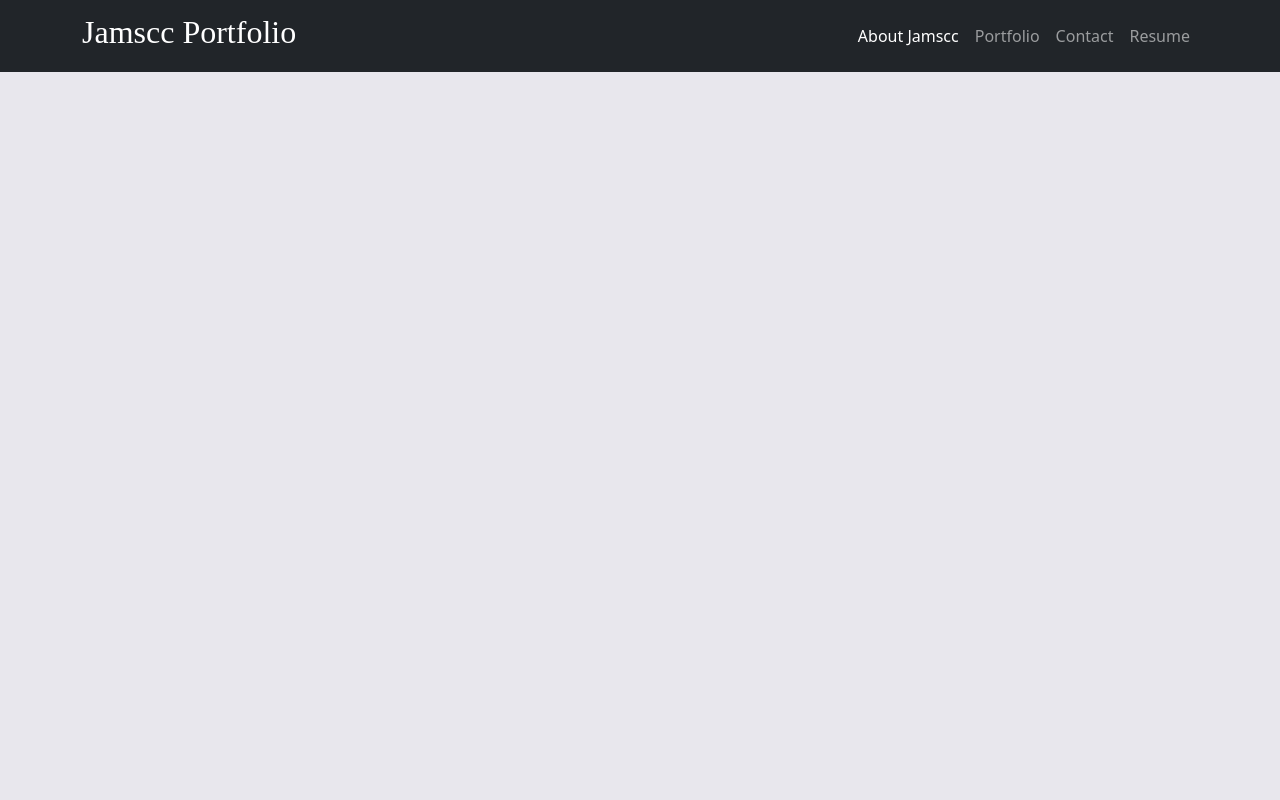
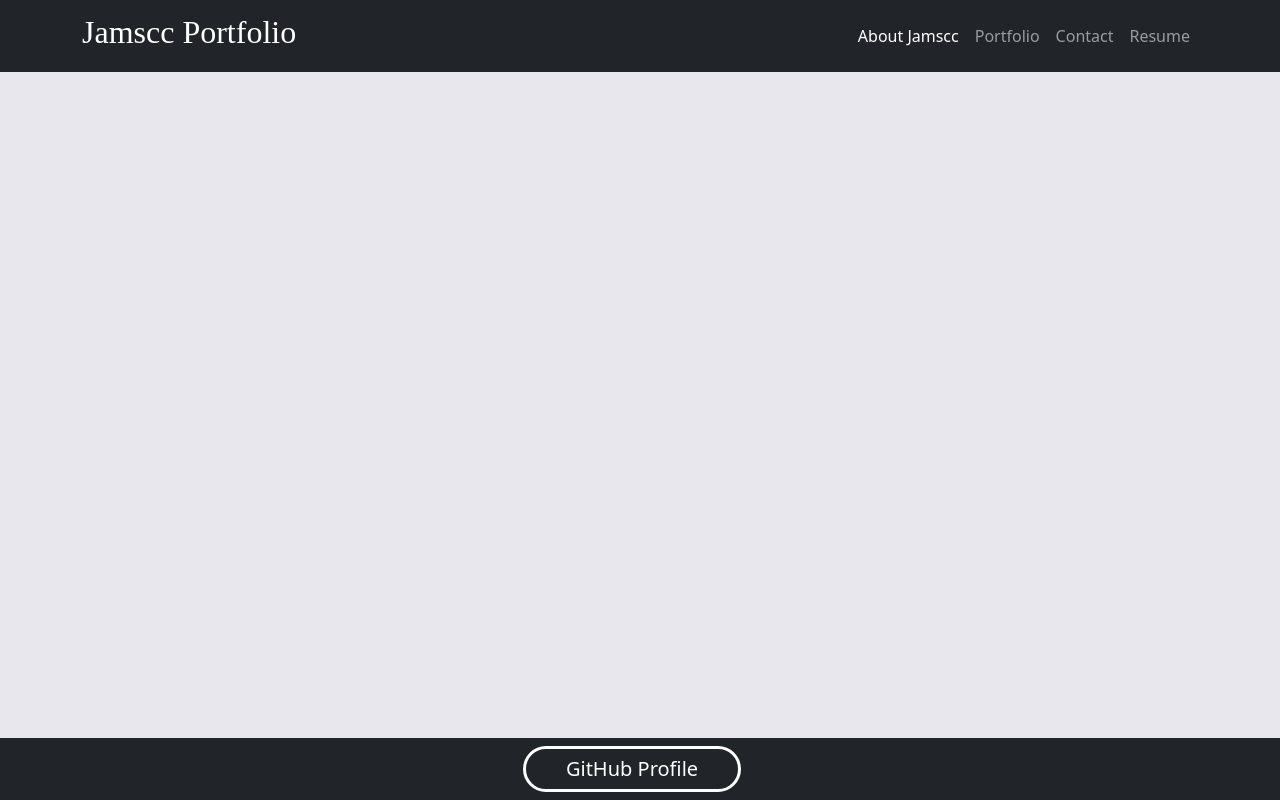
Before and after one commit to jamscc/web-app-portfolio, a React app: page / in a window 1280 px wide. Built offline with nearby package versions, Linux system fonts and the light colour scheme.

Commit message:
footer section and css - draft

```diff
--- a/src/components/css/style.css
+++ b/src/components/css/style.css
@@ -17,3 +17,17 @@
 #about {
     text-align: center;
 }
+
+/* Footer-Section */
+.footer-links {
+    border-top-color: #ffffff;
+    border-left-color: #ffffff;
+    border-right-color: #ffffff;
+    border-style: solid;
+    padding: 2em;
+    border-radius: 2em;
+}
+
+.footer-links:hover {
+    opacity: .8;
+}
--- a/src/components/sections/Footer-Section.js
+++ b/src/components/sections/Footer-Section.js
@@ -1,6 +1,15 @@
+import { Container, Navbar } from 'react-bootstrap';
+import '../css/style.css';
+
+// footer
 function FooterSection() {
     return (
         <>
+            <Navbar fixed="bottom" bg="dark" variant="dark">
+                <Container className="d-flex justify-content-center">
+                    <Navbar.Brand href="https://github.com/jamscc" target="_blank" rel="noreferrer" className="footer-links"> GitHub Profile</Navbar.Brand>
+                </Container>
+            </Navbar>
         </>
     );
 }
```
